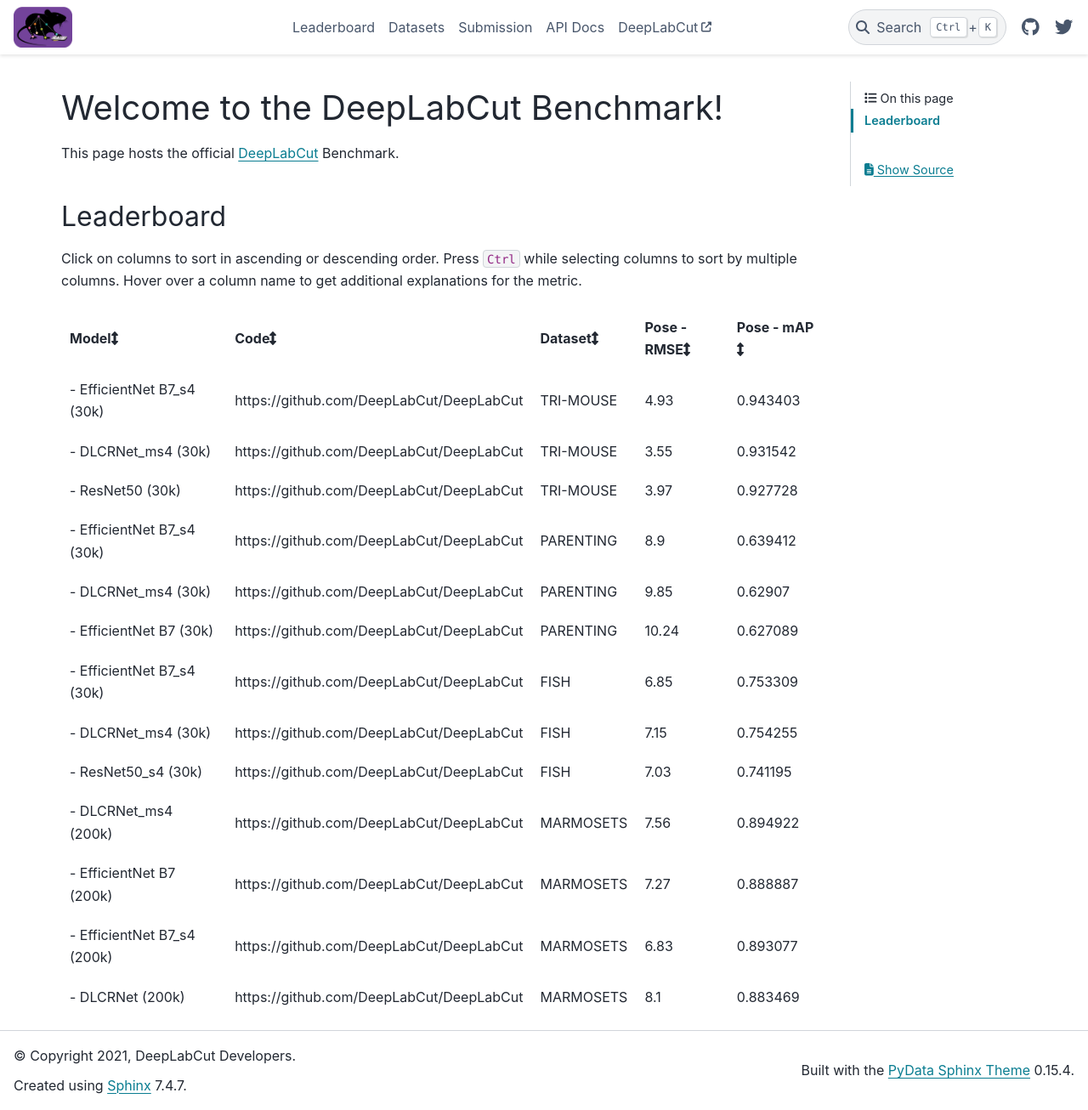
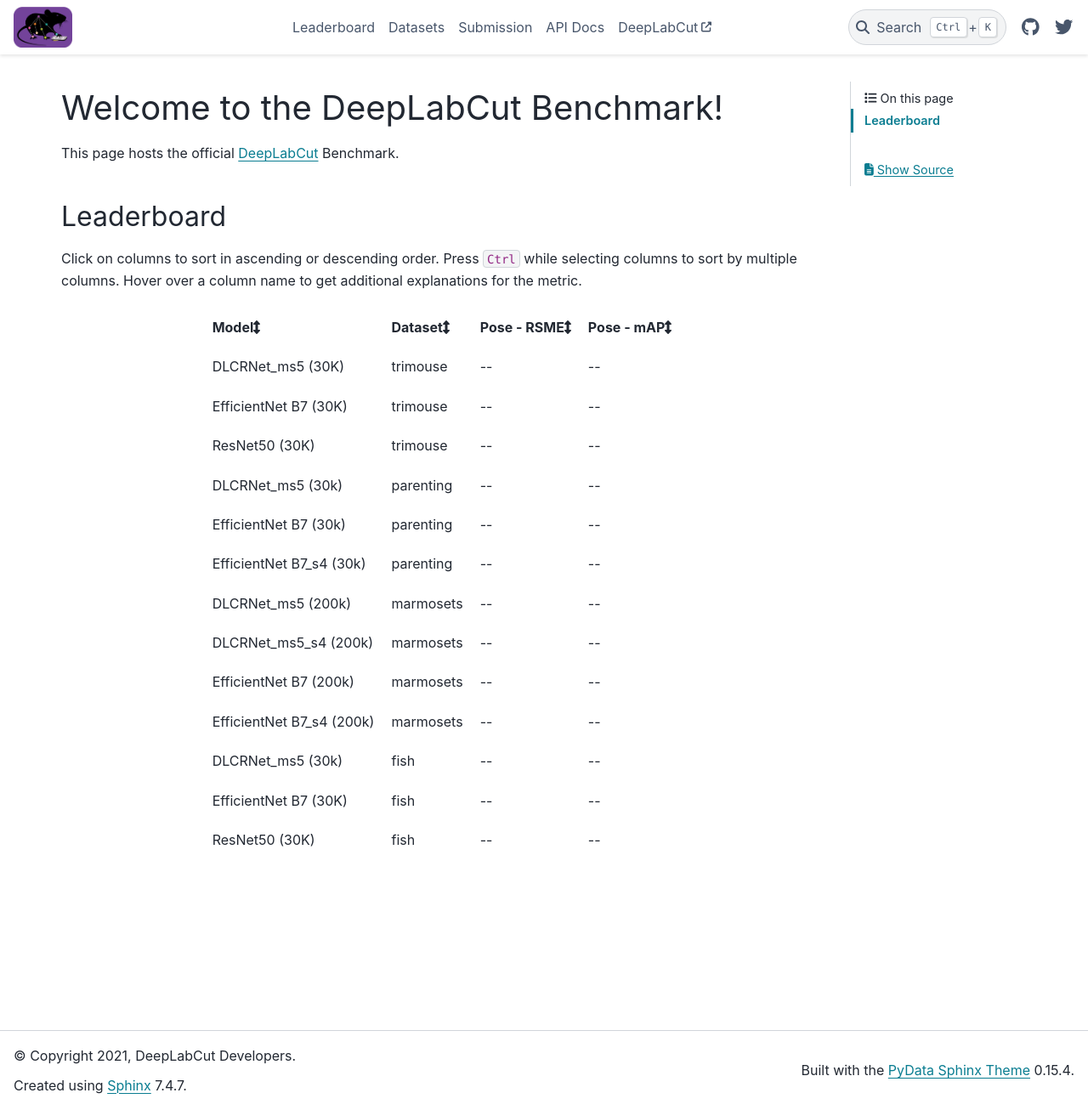
Before and after one commit to DeepLabCut/benchmark, a Sphinx documentation site: the page built from source/index.rst, in a window 1280 px wide and 1306 px high. Shown: the whole window at 85% size. Built offline with Sphinx 7.4.7 and the PyData theme 0.15.4, drawn with Linux system fonts in a browser that asks for light colours; comment, search, counter and statistics services are not loaded.

Commit message:
test re-evaluation

```diff
--- a/source/build.py
+++ b/source/build.py
@@ -39,7 +39,7 @@
 env = Environment(loader=FileSystemLoader("_templates"), autoescape=select_autoescape())
 template = env.get_template("index.html")
 
-df = load_paper_results()
+df = load_benchmark_data()
 
 os.makedirs("generated", exist_ok=True)
 header = df.columns
--- a/source/generated/table.html
+++ b/source/generated/table.html
@@ -13,19 +13,13 @@
         <th style="padding: 10px"
 
         >
-          Code<i class="fas fa-arrows-alt-v"></i>
-        </th>
-
-        <th style="padding: 10px"
-
-        >
           Dataset<i class="fas fa-arrows-alt-v"></i>
         </th>
 
         <th style="padding: 10px"
 
         >
-          Pose - RMSE<i class="fas fa-arrows-alt-v"></i>
+          Pose - RSME<i class="fas fa-arrows-alt-v"></i>
         </th>
 
         <th style="padding: 10px"
@@ -39,183 +33,157 @@
 
     <tr>
 
-      <td style="padding: 10px">- EfficientNet B7_s4 (30k)</td>
+      <td style="padding: 10px">DLCRNet_ms5 (30K)</td>
 
-      <td style="padding: 10px">https://github.com/DeepLabCut/DeepLabCut</td>
+      <td style="padding: 10px">trimouse</td>
 
-      <td style="padding: 10px">TRI-MOUSE</td>
+      <td style="padding: 10px">--</td>
 
-      <td style="padding: 10px">4.93</td>
-
-      <td style="padding: 10px">0.943403</td>
+      <td style="padding: 10px">--</td>
 
     </tr>
 
     <tr>
 
-      <td style="padding: 10px">- DLCRNet_ms4 (30k)</td>
+      <td style="padding: 10px">EfficientNet B7 (30K)</td>
 
-      <td style="padding: 10px">https://github.com/DeepLabCut/DeepLabCut</td>
+      <td style="padding: 10px">trimouse</td>
 
-      <td style="padding: 10px">TRI-MOUSE</td>
+      <td style="padding: 10px">--</td>
 
-      <td style="padding: 10px">3.55</td>
-
-      <td style="padding: 10px">0.931542</td>
+      <td style="padding: 10px">--</td>
 
     </tr>
 
     <tr>
 
-      <td style="padding: 10px">- ResNet50 (30k)</td>
+      <td style="padding: 10px">ResNet50 (30K)</td>
 
-      <td style="padding: 10px">https://github.com/DeepLabCut/DeepLabCut</td>
+      <td style="padding: 10px">trimouse</td>
 
-      <td style="padding: 10px">TRI-MOUSE</td>
+      <td style="padding: 10px">--</td>
 
-      <td style="padding: 10px">3.97</td>
-
-      <td style="padding: 10px">0.927728</td>
+      <td style="padding: 10px">--</td>
 
     </tr>
 
     <tr>
 
-      <td style="padding: 10px">- EfficientNet B7_s4 (30k)</td>
+      <td style="padding: 10px">DLCRNet_ms5 (30k)</td>
 
-      <td style="padding: 10px">https://github.com/DeepLabCut/DeepLabCut</td>
+      <td style="padding: 10px">parenting</td>
 
-      <td style="padding: 10px">PARENTING</td>
+      <td style="padding: 10px">--</td>
 
-      <td style="padding: 10px">8.9</td>
-
-      <td style="padding: 10px">0.639412</td>
+      <td style="padding: 10px">--</td>
 
     </tr>
 
     <tr>
 
-      <td style="padding: 10px">- DLCRNet_ms4 (30k)</td>
+      <td style="padding: 10px">EfficientNet B7 (30k) </td>
 
-      <td style="padding: 10px">https://github.com/DeepLabCut/DeepLabCut</td>
+      <td style="padding: 10px">parenting</td>
 
-      <td style="padding: 10px">PARENTING</td>
+      <td style="padding: 10px">--</td>
 
-      <td style="padding: 10px">9.85</td>
-
-      <td style="padding: 10px">0.62907</td>
+      <td style="padding: 10px">--</td>
 
     </tr>
 
     <tr>
 
-      <td style="padding: 10px">- EfficientNet B7 (30k)</td>
+      <td style="padding: 10px">EfficientNet B7_s4 (30k)</td>
 
-      <td style="padding: 10px">https://github.com/DeepLabCut/DeepLabCut</td>
+      <td style="padding: 10px">parenting</td>
 
-      <td style="padding: 10px">PARENTING</td>
+      <td style="padding: 10px">--</td>
 
-      <td style="padding: 10px">10.24</td>
-
-      <td style="padding: 10px">0.627089</td>
+      <td style="padding: 10px">--</td>
 
     </tr>
 
     <tr>
 
-      <td style="padding: 10px">- EfficientNet B7_s4 (30k)</td>
+      <td style="padding: 10px">DLCRNet_ms5 (200k)</td>
 
-      <td style="padding: 10px">https://github.com/DeepLabCut/DeepLabCut</td>
+      <td style="padding: 10px">marmosets</td>
 
-      <td style="padding: 10px">FISH</td>
+      <td style="padding: 10px">--</td>
 
-      <td style="padding: 10px">6.85</td>
-
-      <td style="padding: 10px">0.753309</td>
+      <td style="padding: 10px">--</td>
 
     </tr>
 
     <tr>
 
-      <td style="padding: 10px">- DLCRNet_ms4 (30k)</td>
+      <td style="padding: 10px">DLCRNet_ms5_s4 (200k)</td>
 
-      <td style="padding: 10px">https://github.com/DeepLabCut/DeepLabCut</td>
+      <td style="padding: 10px">marmosets</td>
 
-      <td style="padding: 10px">FISH</td>
+      <td style="padding: 10px">--</td>
 
-      <td style="padding: 10px">7.15</td>
-
-      <td style="padding: 10px">0.754255</td>
+      <td style="padding: 10px">--</td>
 
     </tr>
 
     <tr>
 
-      <td style="padding: 10px">- ResNet50_s4 (30k)</td>
+      <td style="padding: 10px">EfficientNet B7 (200k)</td>
 
-      <td style="padding: 10px">https://github.com/DeepLabCut/DeepLabCut</td>
+      <td style="padding: 10px">marmosets</td>
 
-      <td style="padding: 10px">FISH</td>
+      <td style="padding: 10px">--</td>
 
-      <td style="padding: 10px">7.03</td>
-
-      <td style="padding: 10px">0.741195</td>
+      <td style="padding: 10px">--</td>
 
     </tr>
 
     <tr>
 
-      <td style="padding: 10px">- DLCRNet_ms4 (200k)</td>
+      <td style="padding: 10px">EfficientNet B7_s4 (200k) </td>
 
-      <td style="padding: 10px">https://github.com/DeepLabCut/DeepLabCut</td>
+      <td style="padding: 10px">marmosets</td>
 
-      <td style="padding: 10px">MARMOSETS</td>
+      <td style="padding: 10px">--</td>
 
-      <td style="padding: 10px">7.56</td>
-
-      <td style="padding: 10px">0.894922</td>
+      <td style="padding: 10px">--</td>
 
     </tr>
 
     <tr>
 
-      <td style="padding: 10px">- EfficientNet B7 (200k)</td>
+      <td style="padding: 10px">DLCRNet_ms5 (30k)</td>
 
-      <td style="padding: 10px">https://github.com/DeepLabCut/DeepLabCut</td>
+      <td style="padding: 10px">fish</td>
 
-      <td style="padding: 10px">MARMOSETS</td>
+      <td style="padding: 10px">--</td>
 
-      <td style="padding: 10px">7.27</td>
-
-      <td style="padding: 10px">0.888887</td>
+      <td style="padding: 10px">--</td>
 
     </tr>
 
     <tr>
 
-      <td style="padding: 10px">- EfficientNet B7_s4 (200k)</td>
+      <td style="padding: 10px">EfficientNet B7 (30K)</td>
 
-      <td style="padding: 10px">https://github.com/DeepLabCut/DeepLabCut</td>
+      <td style="padding: 10px">fish</td>
 
-      <td style="padding: 10px">MARMOSETS</td>
+      <td style="padding: 10px">--</td>
 
-      <td style="padding: 10px">6.83</td>
-
-      <td style="padding: 10px">0.893077</td>
+      <td style="padding: 10px">--</td>
 
     </tr>
 
     <tr>
 
-      <td style="padding: 10px">- DLCRNet (200k)</td>
+      <td style="padding: 10px">ResNet50 (30K)</td>
 
-      <td style="padding: 10px">https://github.com/DeepLabCut/DeepLabCut</td>
+      <td style="padding: 10px">fish</td>
 
-      <td style="padding: 10px">MARMOSETS</td>
+      <td style="padding: 10px">--</td>
 
-      <td style="padding: 10px">8.1</td>
-
-      <td style="padding: 10px">0.883469</td>
+      <td style="padding: 10px">--</td>
 
     </tr>
 
```
Also changed, not shown: 2 other files.
